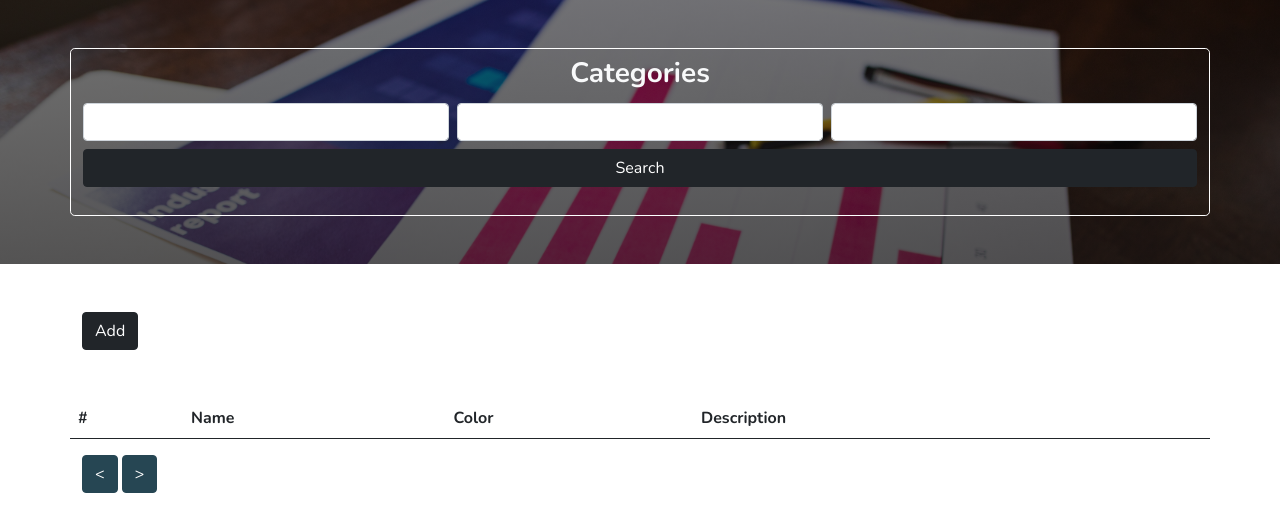
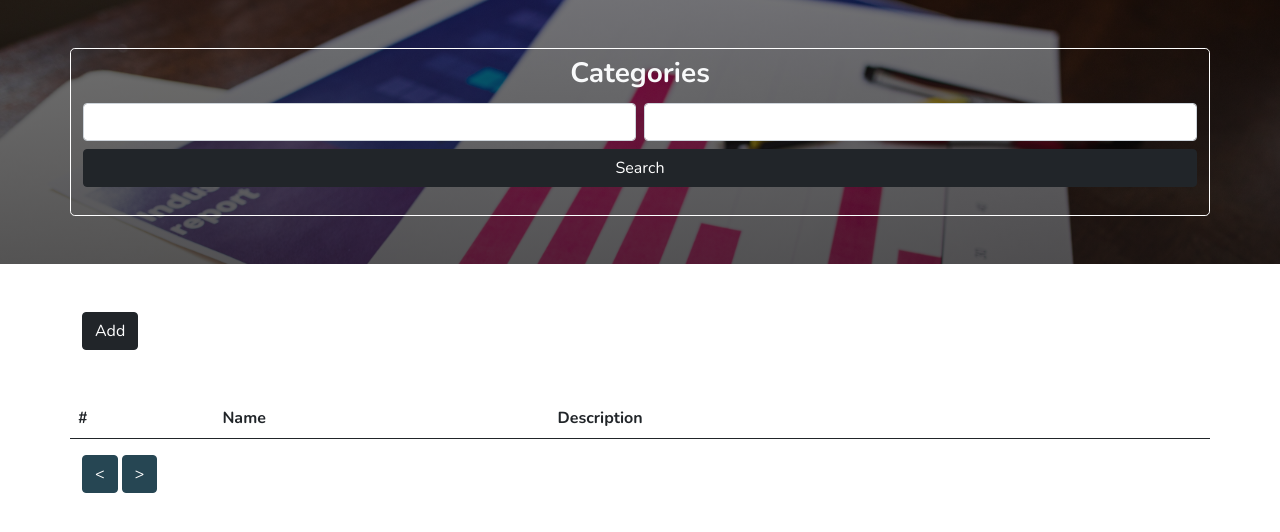
Before and after one commit to NassimEloualydy/DJANGO-JOB-APP, a Django app: page /category/ in a window 1280 px wide. Shown: the part 56-588 px from the top of the page. Run offline with Django 5.2, Linux system fonts and the light colour scheme; lists and menus that the app fills with data are empty; some libraries are stand-ins or nearby versions.

Commit message:
Add Category

```diff
--- a/categoryJob/models.py
+++ b/categoryJob/models.py
@@ -4,6 +4,7 @@ from django.utils import timezone
 class Category(models.Model):
     name=models.CharField(max_length=50)
     description=models.CharField(max_length=50)
+
 def __str__(self):
+
     return self.name
-# Create your models here.
--- a/categoryJob/urls.py
+++ b/categoryJob/urls.py
@@ -2,5 +2,6 @@ from . import views
 from django.urls import path,include
 
 urlpatterns=[
-    path('category/',views.category,name="Category")
+    path('category/',views.category,name="Category"),
+    path("addCategory/",views.addCategory,name="addCategory")
 ]
--- a/categoryJob/views.py
+++ b/categoryJob/views.py
@@ -1,5 +1,19 @@
 from django.shortcuts import render
+from django.http import JsonResponse
+from qualifications.models import Qualifications
+from django.db import connection
 
 # Create your views here.
 def category(request):
     return render(request,"category.html")
+def addCategory(request):
+    if request.session.get('first_name',None) is not None:
+        name=request.post["name"]
+        description=request.post["description"]
+        print('name')
+    else:
+        return JsonResponse({
+            "type":"Warning",
+            "message":"Unuathorized Request !!"
+        })
+    return
--- a/templates/category.html
+++ b/templates/category.html
@@ -14,7 +14,6 @@
                 <div class="row">
                     <div class="col-md p-1"><input type="text" name="" id="name_search" class="form-control"></div>
                     <div class="col-md p-1"><input type="text" name="" id="description_search" class="form-control"></div>
-                    <div class="col-md p-1"><input type="text" name="" id="color_search" class="form-control"></div>
                 </div>
                 <div class="row">
                     <div class="col-md p-1">
@@ -39,12 +38,11 @@
                     <tr>
                         <th>#</th>
                         <th>Name</th>
-                        <th>Color</th>
                         <th>Description</th>
                         <th colspan="2"></th>
                     </tr>
                 </thead>
-                <tbody id="dataQualification"></tbody>
+                <tbody id="dataCategories"></tbody>
             </table>
         </div>
         <button onclick="navigateDataCategory('prev')" id="submitDomainbtn" type="button" class="btn btn-forms"><</button>
@@ -56,7 +54,7 @@
     <div class="modal-dialog">
         <div class="modal-content">
             <div class="modal-header">
-                <h5>Formulaire d'appareils</h5>
+                <h5>Category Form</h5>
                 <button class="btn-close" aria-label="close" data-bs-dismiss="modal" onclick="hideDataQualifiation()"></button>
             </div>
             <div class="modal-body">
@@ -71,18 +69,13 @@
                     <div class="row">
                         <label for="" class="label-control mt-2">Description</label>
 
-                        <div class="col-md mt-2"><input type="text" name="" id="Description" class="form-control"></div>
-                    </div>
-
-                    <div class="row">
-                        <label for="" class="label-control mt-2">Color</label>
-
-                        <div class="col-md mt-2"><input type="text" name="" id="color" class="form-control"></div>
+                        <div class="col-md mt-2"><input type="text" name="" id="description" class="form-control"></div>
                     </div>
 
 
+
                     <div class="row">
-                        <div class="col-md mt-2"><button onclick="submitQualification()" id="submitDeviceButton" type="button" class="btn btn-forms">Add</button></div>
+                        <div class="col-md mt-2"><button onclick="submitCategory()" id="submitDeviceButton" type="button" class="btn btn-forms">Add</button></div>
                     </div>
                 </form>
             </div>
```
Also changed, not shown: auth/static/js/main.js (+31 -2 lines), categoryJob/migrations/0001_initial.py (added).
